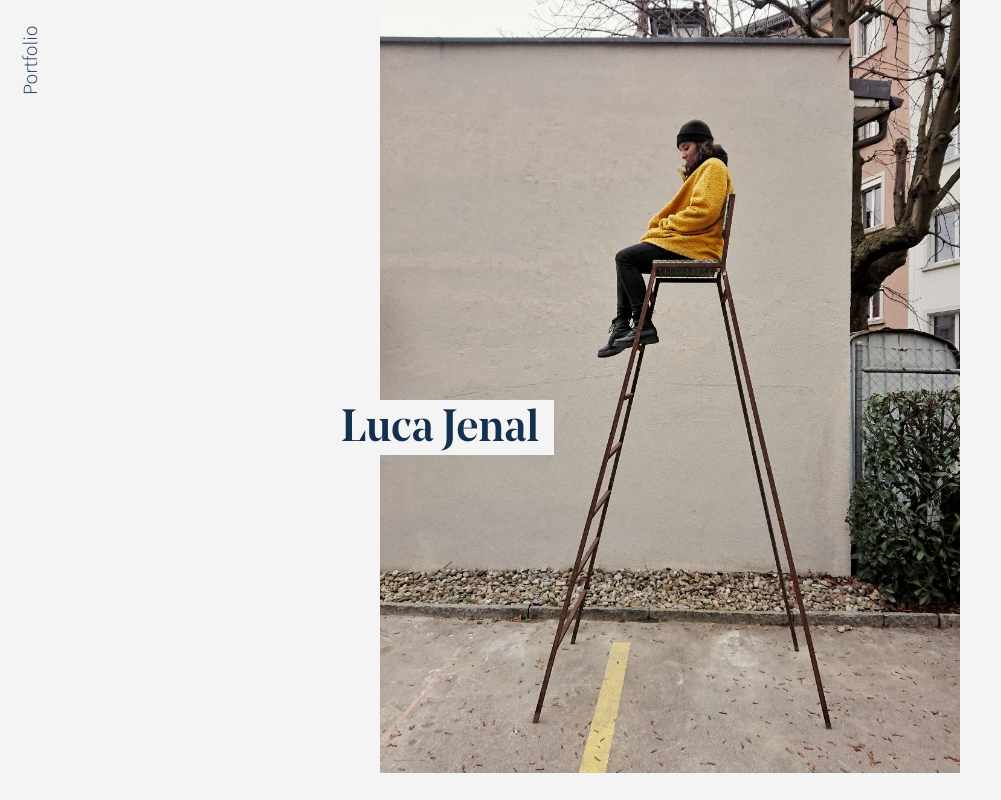
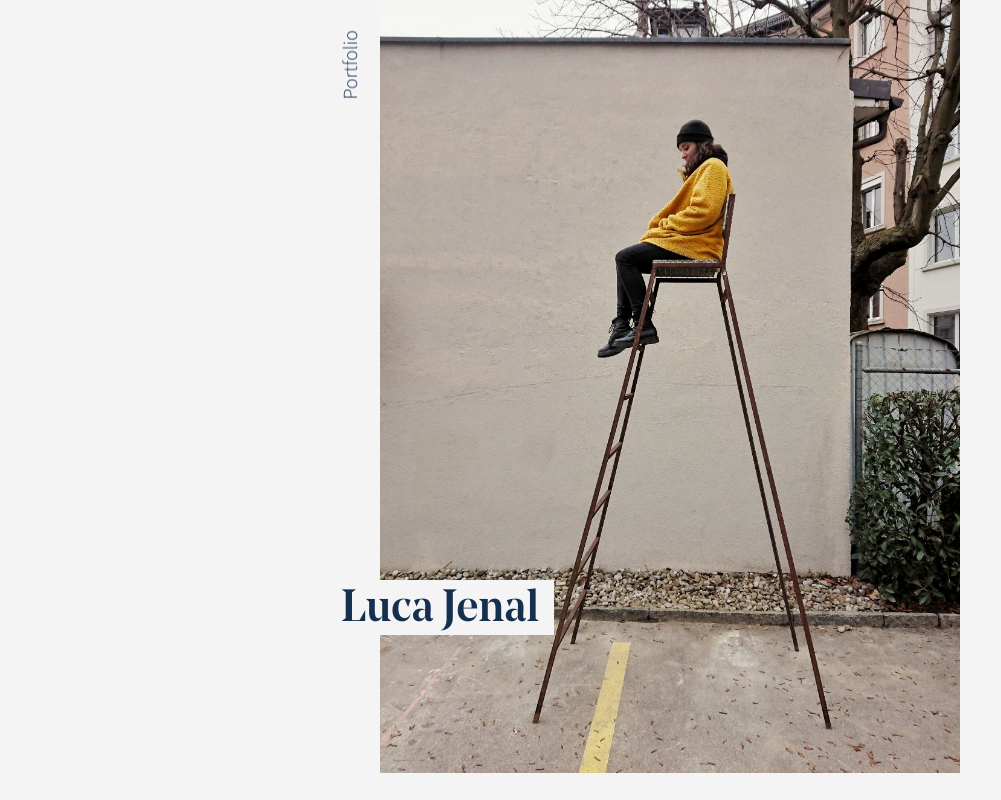
Before and after one commit to caillou/lucajenal.ch, a Next.js app: page / in a window 1280 px wide. Shown: the top 800 px of the page, without its empty margins (0-1001 px from the left). Built offline with nearby package versions, Linux system fonts and the light colour scheme.

Commit message:
poition h2 for large screens

```diff
--- a/pages/index.tsx
+++ b/pages/index.tsx
@@ -77,7 +77,12 @@ export default function Home() {
         <title>Luca Jenal</title>
         <link rel="icon" href="/favicon.ico" />
       </Head>
-      <div className="pl-12 max-w-lg mx-auto">
+      <div className="max-w-lg mx-auto relative">
+        <h1 className="luca pl-4 text-4xl pt-1 pr-3">Luca Jenal</h1>
+        <h2>
+          <div className="fixed top-0 portfolio">Portfolio</div>
+        </h2>
+        <div className="pl-12">
           <Image
             src="/images/luca-chair.jpg"
             width="960"
@@ -86,9 +91,8 @@ export default function Home() {
             layout="responsive"
           />
         </div>
+      </div>
       <main className="max-w-lg mx-auto px-4">
-        <h1 className="luca text-4xl pt-1 pr-3">Luca Jenal</h1>
-        <h2 className="portfolio">Portfolio</h2>
         {projects.map((project) => {
           return (
             <div className="my-24" key="{project.folder}">
--- a/styles/globals.css
+++ b/styles/globals.css
@@ -82,14 +82,14 @@ a:hover::before {
 }
 
 .portfolio {
-  position: fixed;
-  top: 0;
-  left: 0;
-  transform: translate(-7%, 0) rotate(270deg) translate(-65%, 0);
+  transform-origin: top left;
+  transform: rotate(270deg) translate(-100%, 0);
+  padding-right: 1.5rem;
+  line-height: 3rem;
 }
 
 .luca {
   position: absolute;
   background-color: rgb(245, 244, 244);
-  top: 50vh;
+  top: 75%;
 }
```
Lines whose indentation alone changed are shown as unchanged.
